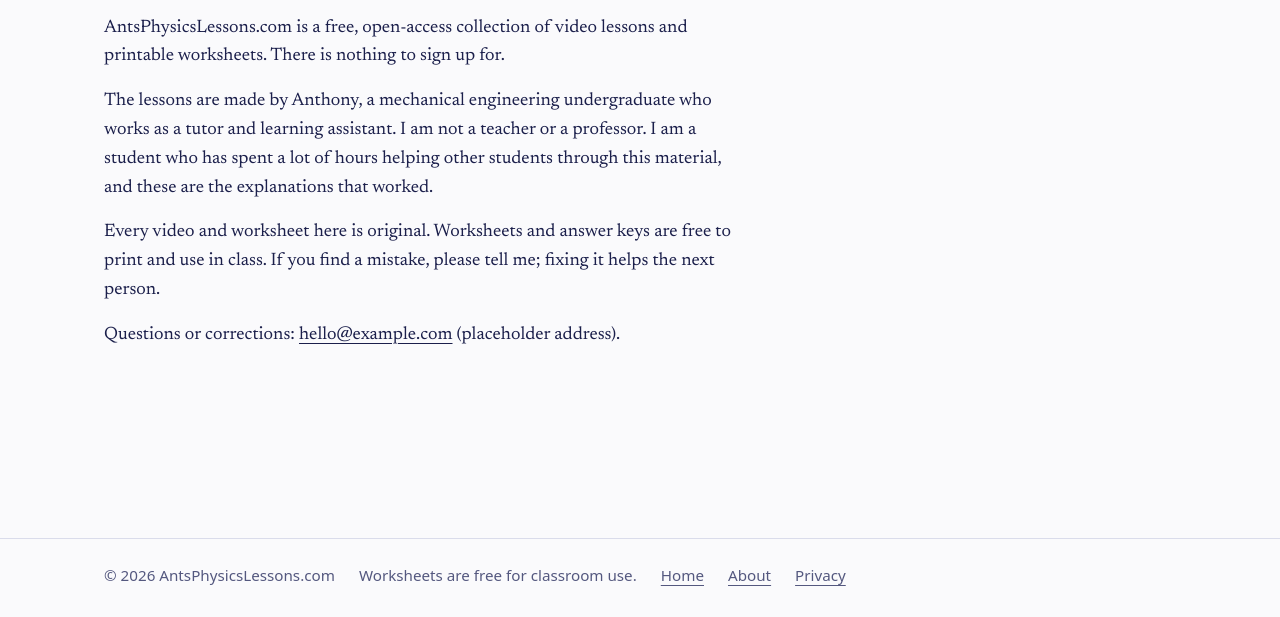
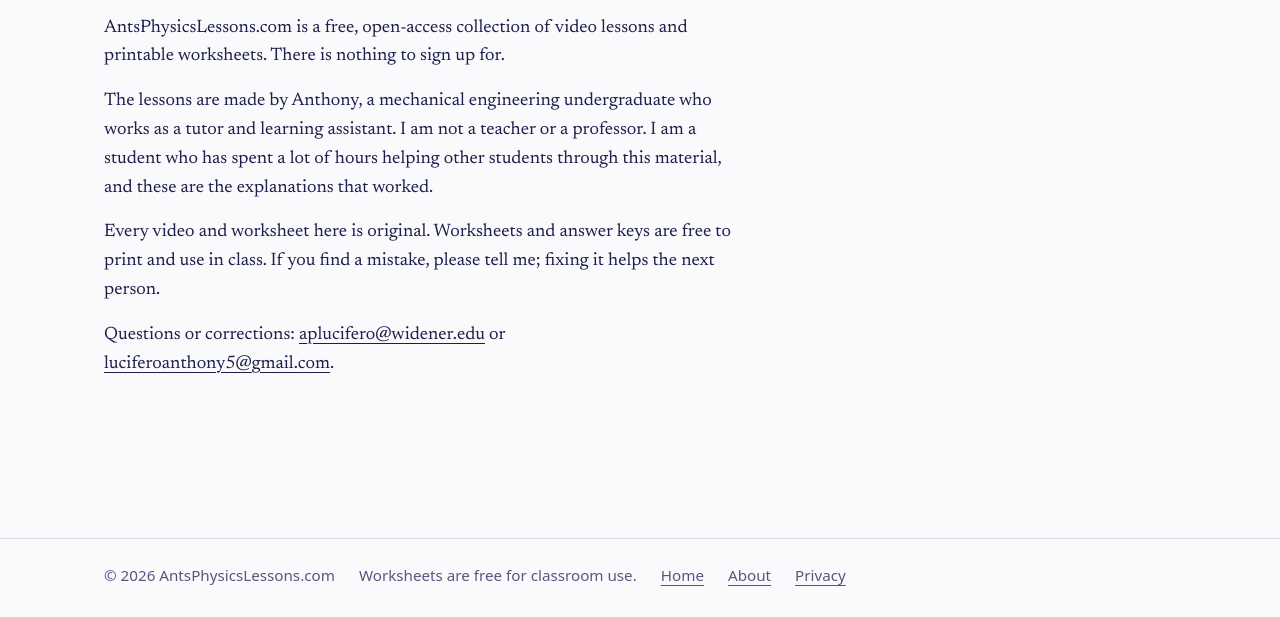
Before and after one commit to luciferoanthony5-creator/tutoring-site, a plain HTML site: page about.html in a window 1280 px wide. Shown: the part 183-800 px from the top of the page. Drawn offline with Linux system fonts and the light colour scheme; a web font is replaced by a local one.

Commit message:
About: add real contact emails
Co-Authored-By: Claude Sonnet 5.5 <noreply@anthropic.com>

```diff
--- a/about.html
+++ b/about.html
@@ -30,7 +30,8 @@
       <p><span data-site-name>AntsPhysicsLessons</span> is a free, open-access collection of video lessons and printable worksheets. There is nothing to sign up for.</p>
       <p>The lessons are made by Anthony, a mechanical engineering undergraduate who works as a tutor and learning assistant. I am not a teacher or a professor. I am a student who has spent a lot of hours helping other students through this material, and these are the explanations that worked.</p>
       <p>Every video and worksheet here is original. Worksheets and answer keys are free to print and use in class. If you find a mistake, please tell me; fixing it helps the next person.</p>
-      <p>Questions or corrections: <a href="mailto:hello@example.com">hello@example.com</a> (placeholder address).</p>
+      <p>Questions or corrections: <a href="mailto:aplucifero@widener.edu">aplucifero@widener.edu</a> or <a href="mailto:luciferoanthony5@gmail.com">luciferoanthony5@gmail.com</a>.</p>  <!-- mailto: = a link that opens the visitor's email app -->
+
     </div>
   </div>
 </main>
```
Also changed, not shown: 1 other file.
